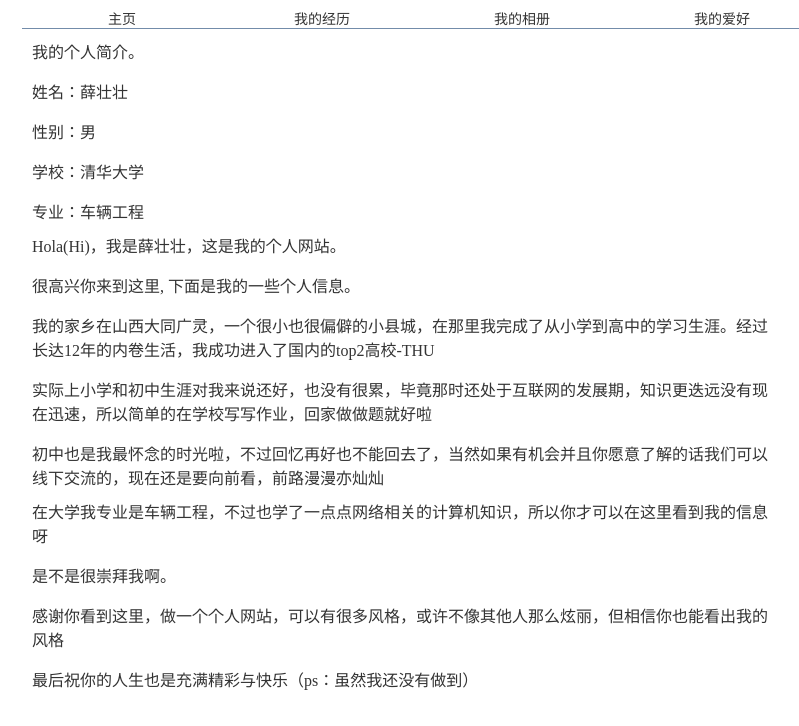
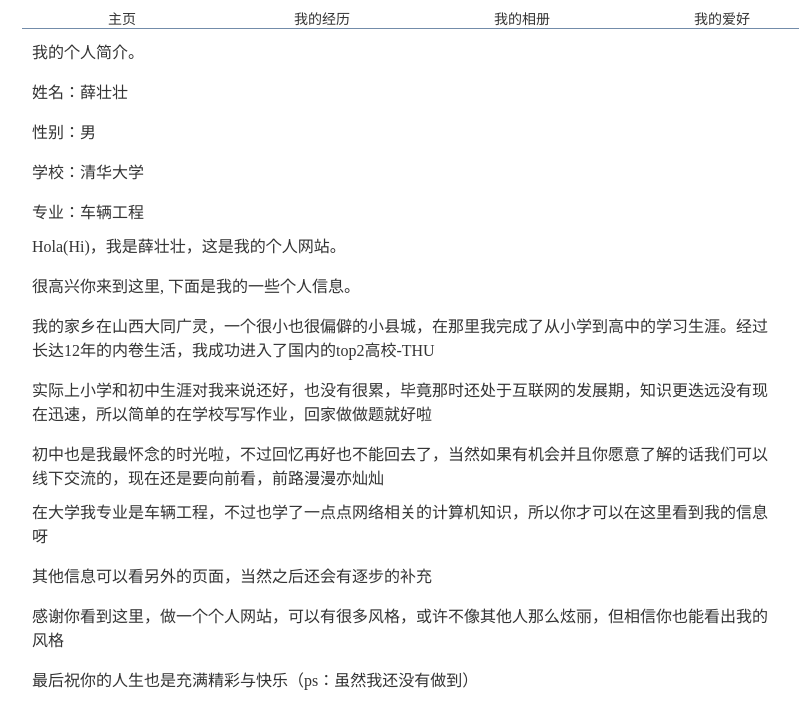
Before and after one commit to xuezz02/xuezz02.github.io, a plain HTML site: page index.html in a window 1280 px wide. Shown: the whole page, without its empty margins (218-1017 px from the left). Drawn offline with Linux system fonts and the light colour scheme.

Commit message:
Update index.html

```diff
--- a/index.html
+++ b/index.html
@@ -37,7 +37,7 @@
       </tr>
       <tr>
         <td><p >在大学我专业是车辆工程，不过也学了一点点网络相关的计算机知识，所以你才可以在这里看到我的信息呀 </p>
-          <p >是不是很崇拜我啊。 </p>
+          <p >其他信息可以看另外的页面，当然之后还会有逐步的补充 </p>
           <p >感谢你看到这里，做一个个人网站，可以有很多风格，或许不像其他人那么炫丽，但相信你也能看出我的风格</p>
           <p >最后祝你的人生也是充满精彩与快乐（ps：虽然我还没有做到） </p></td>
       </tr>
```
